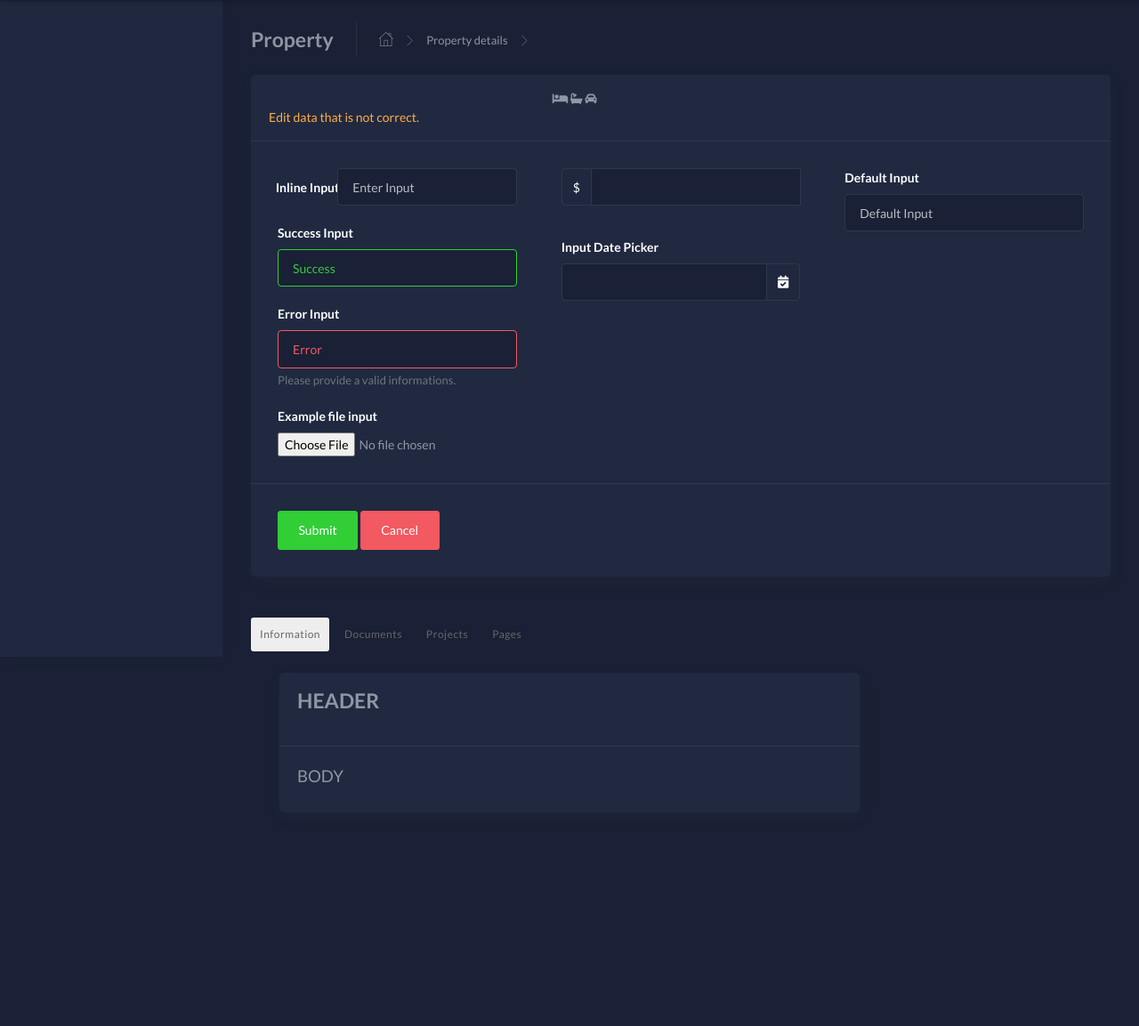
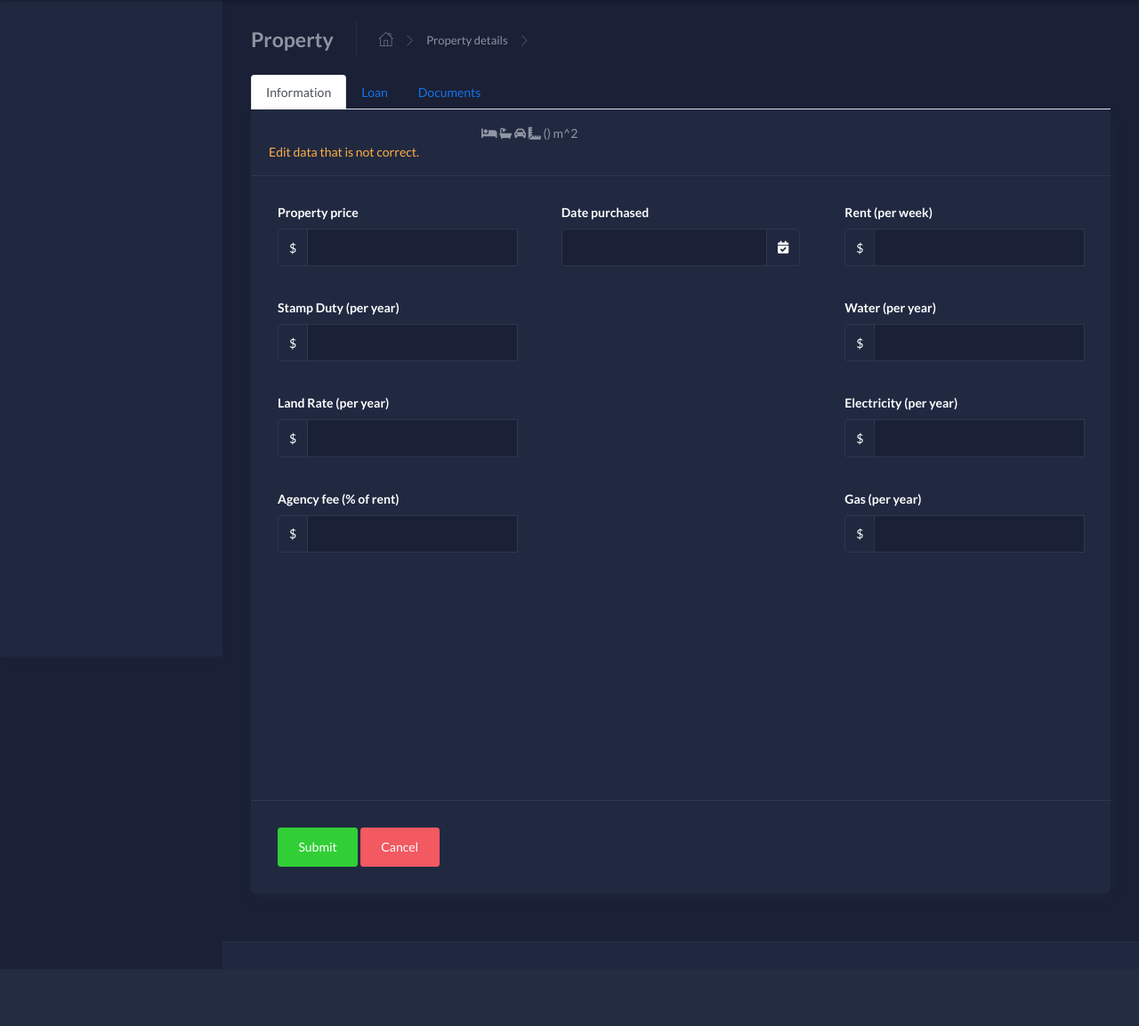
Before and after one commit to DanielFarahani/property_dashboard, a Flask app: template app/home/templates/property.html in a window 1280 px wide. Shown: the part 62-1215 px from the top of the page at 89% size. After the commit the page ends 1085 px from the top, so only its background shows below. Run offline with Flask 2, Linux system fonts and the light colour scheme; the template is opened without the code that fills it, so the values that code supplies are empty; some libraries are stand-ins or nearby versions.

Commit message:
property list link to property. Property detail fields at v1, navigation getting there and other page build out for v2

```diff
--- a/app/home/templates/property.html
+++ b/app/home/templates/property.html
@@ -28,12 +28,24 @@
 				</ul>
 			</div>
 
+			<ul class="nav nav-tabs" id="myTab" role="tablist">
+				<li class="nav-item">
+					<a class="nav-link active" id="info-tab" data-toggle="tab" href="#info" role="tab" aria-controls="info" aria-selected="true">Information</a>
+				</li>
+				<li class="nav-item">
+					<a class="nav-link" id="loan-tab" data-toggle="tab" href="#loan" role="tab" aria-controls="loan" aria-selected="false">Loan</a>
+				</li>
+				<li class="nav-item">
+					<a class="nav-link" id="documents-tab" data-toggle="tab" href="#documents" role="tab" aria-controls="documents" aria-selected="false">Documents</a>
+				</li>
+			</ul>
+
 			<div class="row">
 				<div class="col-md-12">
 					<div class="card">
 						<div class="card-header">
 							<div class="row">
-								<div class="col-md-4">
+								<div class="col-md-3">
 									<div class="card-title">
 										{{ property[0].address[0].description }}
 									</div>
@@ -45,36 +57,20 @@
 									{{ property[0].bathrooms }}
 									<i class="fa fa-car-alt"></i>
 									{{ property[0].carSpaces }}
+									<i class="fas fa-ruler-combined"></i>
+									{{ property[0].landAreaM2 }}
+									({{ property[0].floorAreaM2 }}) m^2
 								</div>
 							</div>
 							<div class="text-warning"> Edit data that is not correct. </div>
 						</div>
 
-						<div class="card-body">
+						<div class="card-body tab-pane fade show active" id="info" role="tabpanel" aria-labelledby="info-tab">
 							<div class="row">
-								<div class="col-md-6 col-lg-4">
-									<div class="form-group form-inline">
-										<label for="inlineinput" class="col-md-3 col-form-label">Inline Input</label>
-										<div class="col-md-9 p-0">
-											<input type="text" class="form-control input-full" id="inlineinput" placeholder="Enter Input">
-										</div>
-									</div>
-									<div class="form-group has-success">
-										<label for="successInput">Success Input</label>
-										<input type="text" id="successInput" value="Success" class="form-control">
-									</div>
-									<div class="form-group has-error has-feedback">
-										<label for="errorInput">Error Input</label>
-										<input type="text" id="errorInput" value="Error" class="form-control">
-										<small id="emailHelp" class="form-text text-muted">Please provide a valid informations.</small>
-									</div>
-									<div class="form-group">
-										<label for="exampleFormControlFile1">Example file input</label>
-										<input type="file" class="form-control-file" id="exampleFormControlFile1">
-									</div>
-								</div>
+								<!-- LEFT column -->
 								<div class="col-md-6 col-lg-4">
 									<div class="form-group">
+										<label for="largeInput"> Property price </label>
 										<div class="input-group mb-3">
 											<div class="input-group-prepend">
 												<span class="input-group-text">$</span>
@@ -85,7 +81,46 @@
 										</div>
 									</div>
 									<div class="form-group">
-										<label>Input Date Picker</label>
+										<label for="largeInput"> Stamp Duty (per year) </label>
+										<div class="input-group mb-3">
+											<div class="input-group-prepend">
+												<span class="input-group-text">$</span>
+											</div>
+											<input type="text" class="form-control" aria-label="Amount (to the nearest dollar)">
+											<div class="input-group-append">
+											</div>
+										</div>
+									</div>
+
+									<div class="form-group">
+										<label for="largeInput"> Land Rate (per year) </label>
+										<div class="input-group mb-3">
+											<div class="input-group-prepend">
+												<span class="input-group-text">$</span>
+											</div>
+											<input type="text" class="form-control" aria-label="Amount (to the nearest dollar)">
+											<div class="input-group-append">
+											</div>
+										</div>
+									</div>
+
+									<div class="form-group">
+										<label for="largeInput"> Agency fee (% of rent) </label>
+										<div class="input-group mb-3">
+											<div class="input-group-prepend">
+												<span class="input-group-text">$</span>
+											</div>
+											<input type="text" class="form-control" aria-label="Amount (to the nearest dollar)">
+											<div class="input-group-append">
+											</div>
+										</div>
+									</div>
+								</div>
+
+								<!-- MIDDLE column -->
+								<div class="col-md-6 col-lg-4">
+									<div class="form-group">
+										<label>Date purchased</label>
 										<div class="input-group">
 											<input type="text" class="form-control" id="datepicker" name="datepicker">
 											<div class="input-group-append">
@@ -96,75 +131,93 @@
 										</div>
 									</div>
 								</div>
+
+								<!-- RIGHT column -->
 								<div class="col-md-6 col-lg-4">
 									<div class="form-group">
-										<label for="largeInput">Default Input</label>
-										<input type="text" class="form-control form-control" id="defaultInput" placeholder="Default Input">
+										<label for="largeInput"> Rent (per week) </label>
+										<div class="input-group mb-3">
+											<div class="input-group-prepend">
+												<span class="input-group-text">$</span>
+											</div>
+											<input type="text" class="form-control" aria-label="Amount (to the nearest dollar)">
+											<div class="input-group-append">
+											</div>
+										</div>
 									</div>
+
+									<div class="form-group">
+										<label for="largeInput"> Water (per year) </label>
+										<div class="input-group mb-3">
+											<div class="input-group-prepend">
+												<span class="input-group-text">$</span>
+											</div>
+											<input type="text" class="form-control" aria-label="Amount (to the nearest dollar)">
+											<div class="input-group-append">
+											</div>
+										</div>
+									</div>
+
+									<div class="form-group">
+										<label for="largeInput"> Electricity (per year) </label>
+										<div class="input-group mb-3">
+											<div class="input-group-prepend">
+												<span class="input-group-text">$</span>
+											</div>
+											<input type="text" class="form-control" aria-label="Amount (to the nearest dollar)">
+											<div class="input-group-append">
+											</div>
+										</div>
+									</div>
+
+									<div class="form-group">
+										<label for="largeInput"> Gas (per year) </label>
+										<div class="input-group mb-3">
+											<div class="input-group-prepend">
+												<span class="input-group-text">$</span>
+											</div>
+											<input type="text" class="form-control" aria-label="Amount (to the nearest dollar)">
+											<div class="input-group-append">
+											</div>
+										</div>
+									</div>
+
 								</div>
 							</div>
 						</div>
+
+						<!-- LOAN tab body -->
+						<div class="card-body tab-pane fade" id="loan" role="tabpanel" aria-labelledby="loan-tab">
+							<div class="form-group">
+								<label for="exampleFormControlFile1">Example file input</label>
+								<input type="file" class="form-control-file" id="exampleFormControlFile1">
+							</div>
+						</div>
+
+						<!-- DOCUMENT tab body -->
+						<div class="card-body tab-pane fade" id="documents" role="tabpanel" aria-labelledby="documents-tab">
+							<div class="form-group">
+								<label for="exampleFormControlFile1">Example file input</label>
+								<input type="file" class="form-control-file" id="exampleFormControlFile1">
+							</div>
+						</div>
+
+						<!-- card FOOTER -->
 						<div class="card-action">
 							<button class="btn btn-success">Submit</button>
 							<button class="btn btn-danger">Cancel</button>
 						</div>
 					</div>
 				</div>
+			</div>
 
-				<!-- NAV bar code -->
-				<div class="pt-lg-2">
-					<div class="container text-white pt-lg-2">
-						<nav class="navbar navbar-tab nvabar-header-left navbar-expand-lg p-0">
-							<ul class="navbar-nav page-navigation">
-								<h3 class="title-menu bg-primary d-flex d-lg-none">
-									Menu
-									<div class="close-menu"> <i class="flaticon-cross"></i></div>
-								</h3>
-								<li class="nav-item active">
-									<a class="nav-link" href="/property" role="button" aria-haspopup="true" aria-expanded="false">
-										Information
-									</a>
-								</li>
-								<li class="nav-item">
-									<a class="nav-link" href="/property/files" role="button" aria-haspopup="true" aria-expanded="false">
-										Documents
-									</a>
-								</li>
-								<li class="nav-item dropdown">
-									<a class="nav-link" href="/" role="button" aria-haspopup="true" aria-expanded="false">
-										Projects
-									</a>
-								</li>
-								<li class="nav-item">
-									<a class="nav-link" href="/" role="button" aria-haspopup="true" aria-expanded="false">
-										Pages
-									</a>
-								</li>
-							</ul>
-						</nav>
-					</div>
-				</div>
-				<div class="main-panel">
-					<div class="container">
-						<div class="page-inner page-inner-tab-style">
-							<div class="card">
-								<div class="card-header">
-									<div class="page-header">
-										<h4 class="page-title">HEADER</h4>
-									</div>
-								</div>
-								<div class="card-body">
-									<div class="page-body">
-										<h3>BODY</h3>
-									</div>
-								</div>
-							</div>
-						</div>
-					</div>
-				</div>
+			<!-- NAV bar code -->
+			<div class="tab-content" id="myTabContent">
+				<!-- <div class="tab-pane fade show active" id="info" role="tabpanel" aria-labelledby="info-tab">TESTING HOME</div> -->
+				<!-- <div class="tab-pane fade" id="loan" role="tabpanel" aria-labelledby="loan-tab">TESTING PROFILE</div> -->
+				<div class="tab-pane fade" id="documents" role="tabpanel" aria-labelledby="documents-tab">TETING CONTACT </div>
+			</div>
 
-
-			</div>
 		</div>
 	</div>
 
```
Also changed, not shown: app/home/templates/properties-list.html (+6 -8 lines), app/base/static/assets/img/blogpost.jpg (deleted).
